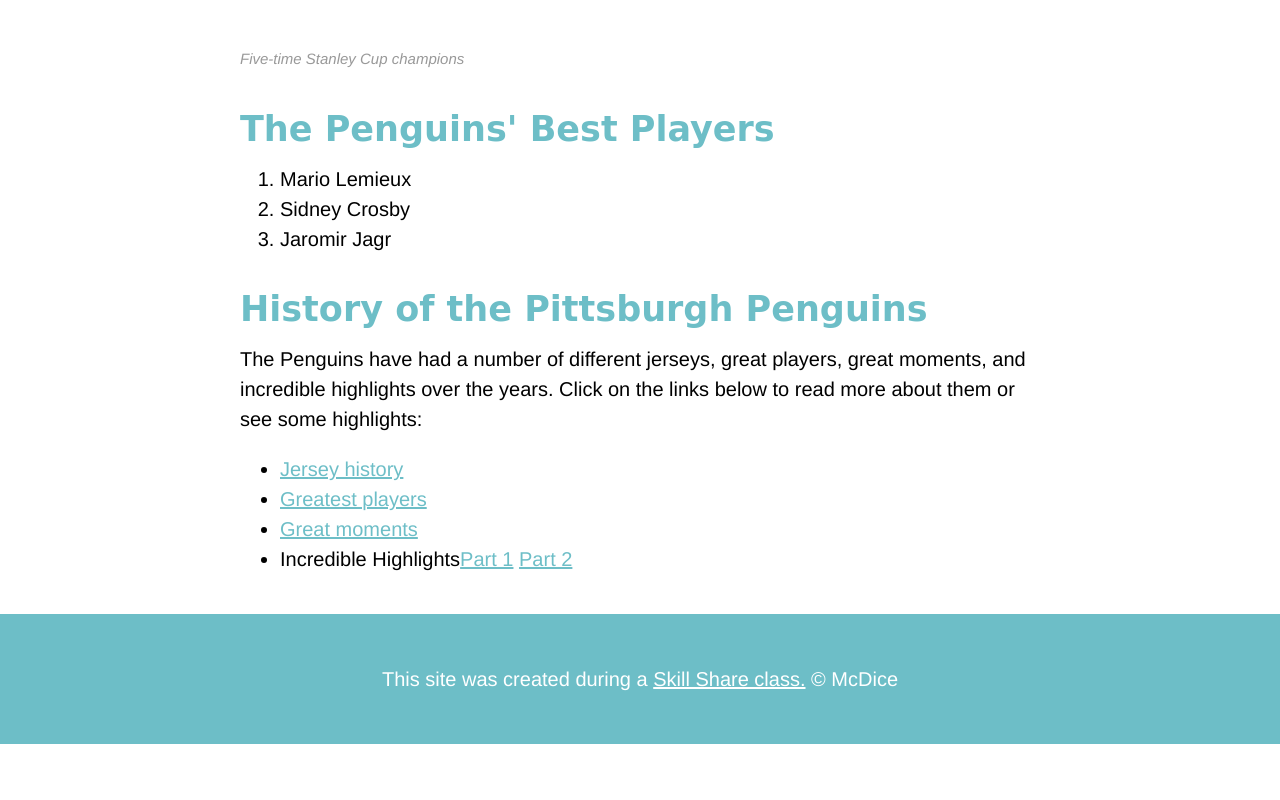
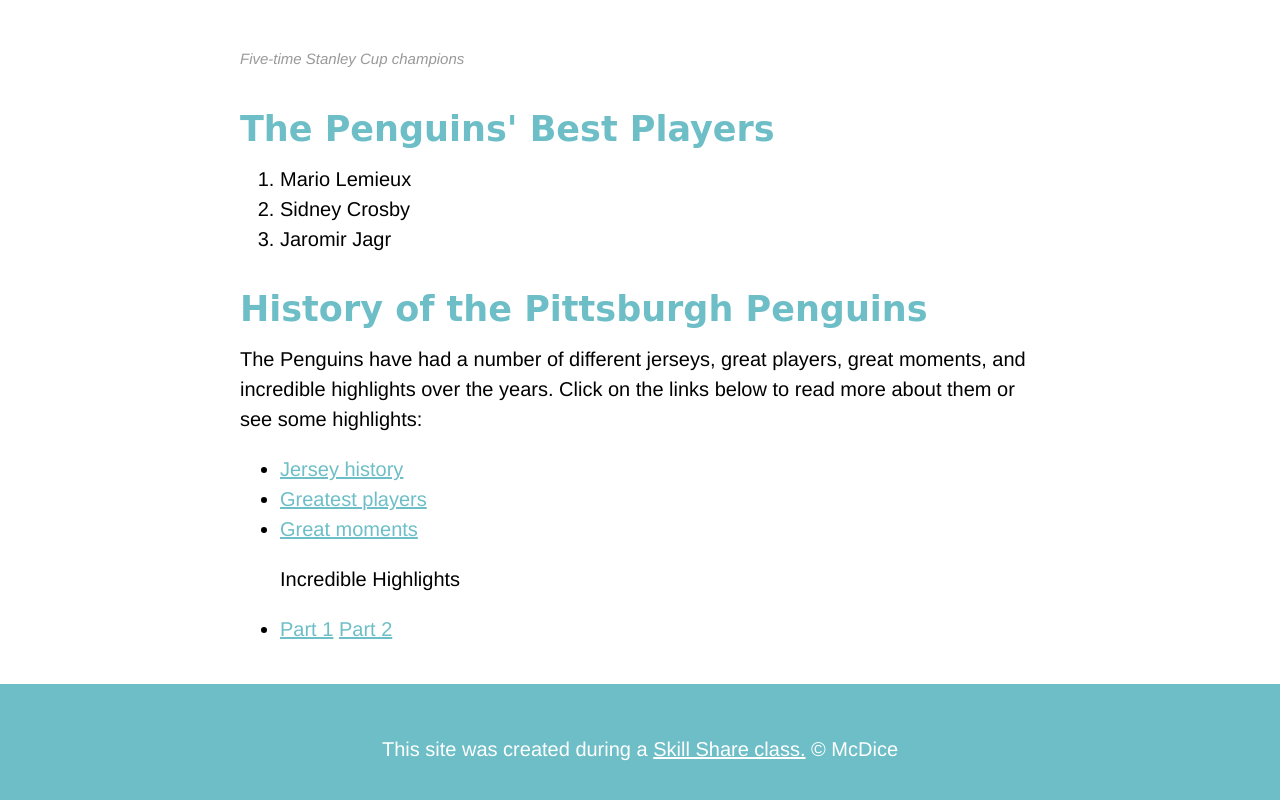
Before and after one commit to psmallwo/cartoon-hero, a plain HTML site: page index.html in a window 1280 px wide. Shown: the part 1459-2259 px from the top of the page. Before the commit the page ends 2203 px from the top, so only its background shows below. Drawn offline with Linux system fonts and the light colour scheme; a web font is replaced by a local one.

Commit message:
Update index.html

```diff
--- a/index.html
+++ b/index.html
@@ -35,7 +35,8 @@
 		<li><a target="blank_" href="https://www.nhl.com/penguins/team/uniform-history">Jersey history</a></li>
 		<li><a target="blank_" href="https://thehockeywriters.com/10-greatest-pittsburgh-penguins-in-franchise-history/">Greatest players</a></li>
 		<li><a target="blank_" href="https://bleacherreport.com/articles/811687-15-iconic-moments-in-penguins-history">Great moments</a></li>
-		<li>Incredible Highlights<a target="blank_" href="https://www.youtube.com/watch?v=vQ2Ws28Qm7c">Part 1</a>       <a href="https://www.youtube.com/watch?v=_DctRSjxl_0">Part 2</a></li>
+		<p>Incredible Highlights</p>
+		<li><a target="blank_" href="https://www.youtube.com/watch?v=vQ2Ws28Qm7c">Part 1</a>       <a href="https://www.youtube.com/watch?v=_DctRSjxl_0">Part 2</a></li>
 	</ul>
 </main>
 
```
